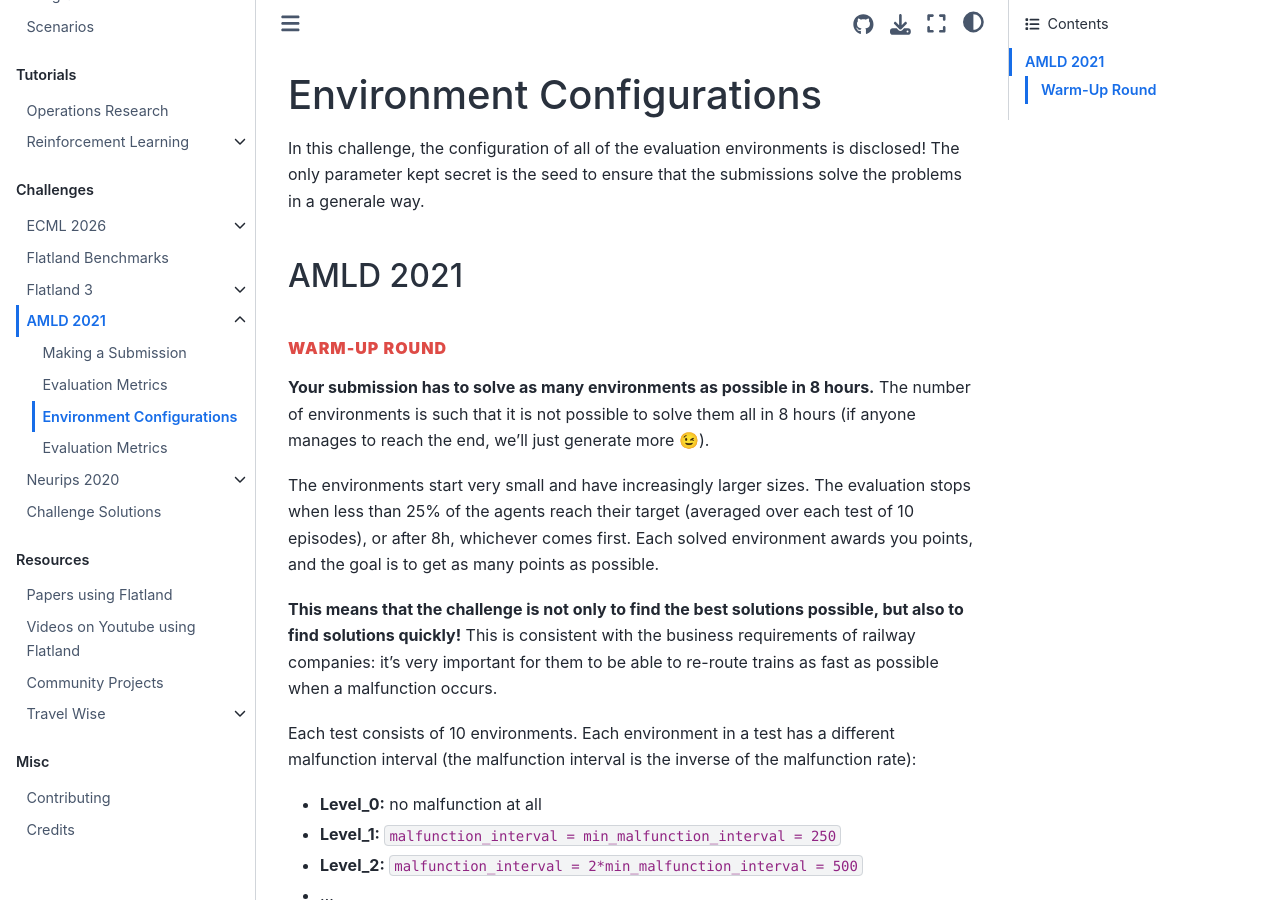
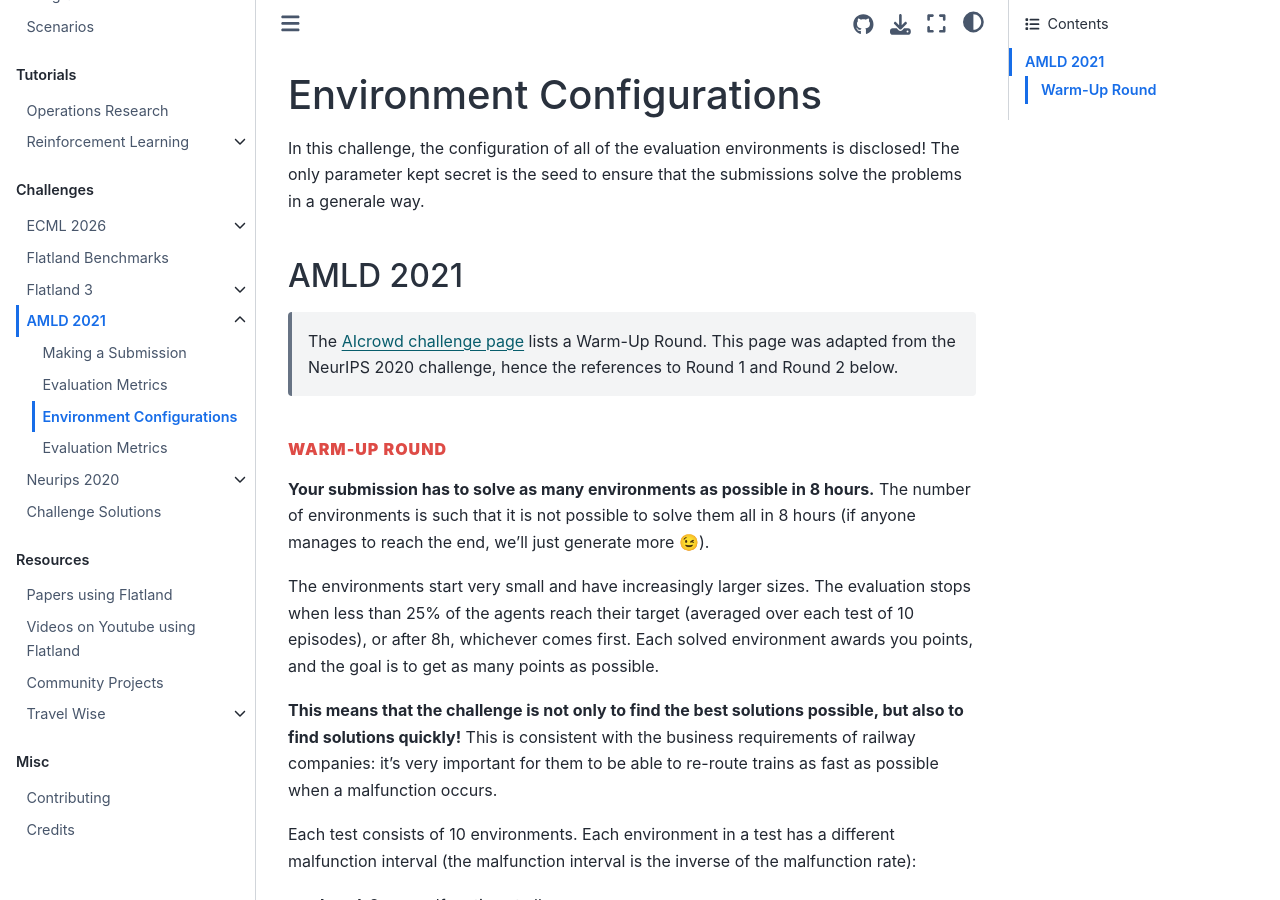
Before and after one commit to flatland-association/flatland-book, a Jupyter Book: the page built from challenges/amld2021/envconfig.md, in a window 1280 px wide and 900 px high. Built offline with Jupyter Book 1.0.4 settings and Sphinx 7.4.7 and the Sphinx Book theme 1.1.4, drawn with Linux system fonts in a browser that asks for light colours; pages that are not in the unit, such as notebooks, are missing from menus.

Commit message:
docs(challenges): fix remaining AMLD 2021 and NeurIPS 2020 inconsistencies.
Co-Authored-By: Claude Opus 5.5 <noreply@anthropic.com>

```diff
--- a/challenges/amld2021/envconfig.md
+++ b/challenges/amld2021/envconfig.md
@@ -4,6 +4,9 @@
 In this challenge, the configuration of all of the evaluation environments is disclosed! The only parameter kept secret is the seed to ensure that the submissions solve the problems in a generale way.
 
 ## AMLD 2021
+
+> The [AIcrowd challenge page](https://www.aicrowd.com/challenges/flatland-amld-2021) lists a Warm-Up Round. This page was adapted from the
+> NeurIPS 2020 challenge, hence the references to Round 1 and Round 2 below.
 
 ### Warm-Up Round
 
```
Also changed, not shown: challenges/amld2021.md (+1 -1 lines), challenges/neurips2020/eval.md (+1 -1 lines).
